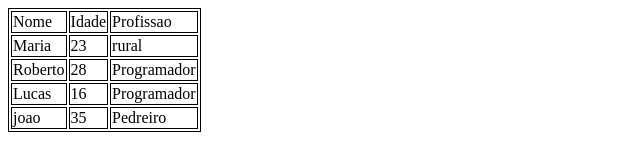
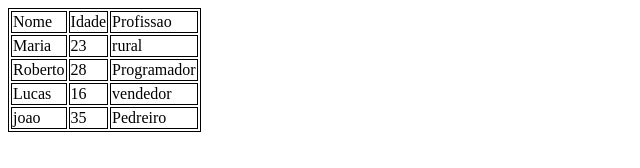
Before and after one commit to Lucas-ferreira99/Aula-tabela, a plain HTML site: page index.html in a window 1280 px wide. Shown: the full height of the page, 0-640 px from the left. Drawn offline with Linux system fonts and the light colour scheme.

Commit message:
alteração da PROFFISSAO de lucas

```diff
--- a/index.html
+++ b/index.html
@@ -36,7 +36,7 @@
     <tr>
         <td>Lucas</td>
         <td>16</td>
-        <td>Programador</td>
+        <td>vendedor</td>
     </tr>
 
     <tr>
```
